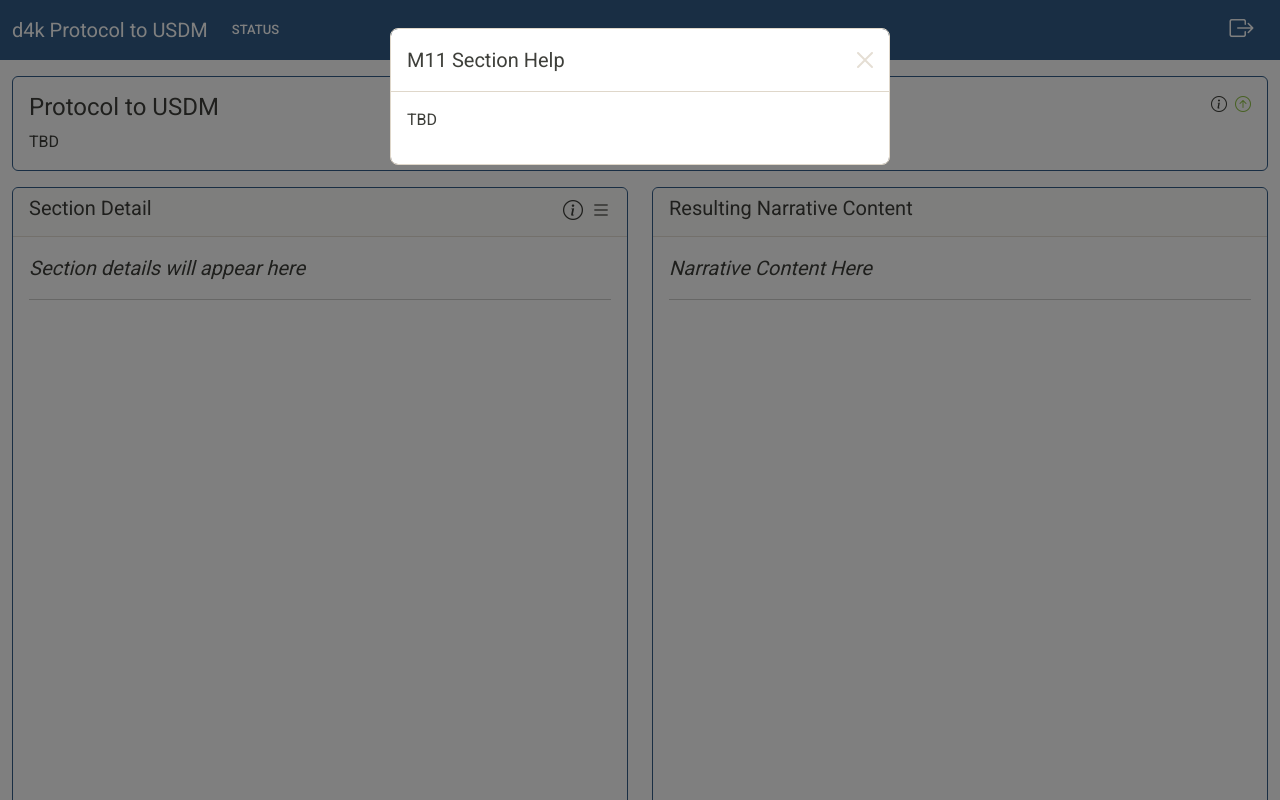
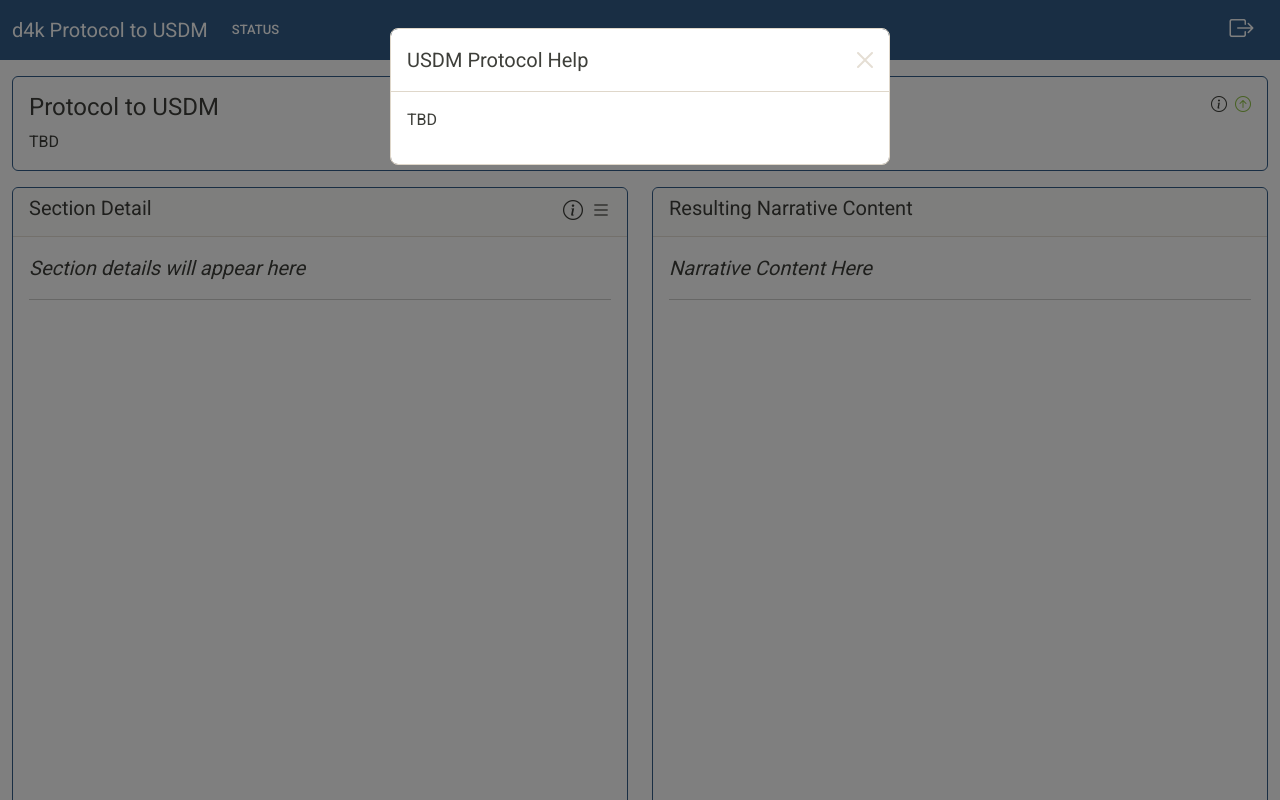
Before and after one commit to data4knowledge/usdm_protocol, a FastAPI app: template templates/home/home.html in a window 1280 px wide, after a click that opens the changed part. Run offline with FastAPI, Linux system fonts and the light colour scheme; the template is opened without the code that fills it, so the values that code supplies are empty; some libraries are stand-ins or nearby versions.

Commit message:
Tidy up help

```diff
--- a/templates/home/home.html
+++ b/templates/home/home.html
@@ -53,7 +53,7 @@
           <div class="modal-dialog">
             <div class="modal-content">
               <div class="modal-header">
-                <h5 class="modal-title" id="exampleModalLabel">M11 Section Help</h5>
+                <h5 class="modal-title" id="exampleModalLabel">USDM Protocol Help</h5>
                 <button type="button" class="btn-close" data-bs-dismiss="modal" aria-label="Close"></button>
               </div>
               <div class="modal-body">
```
